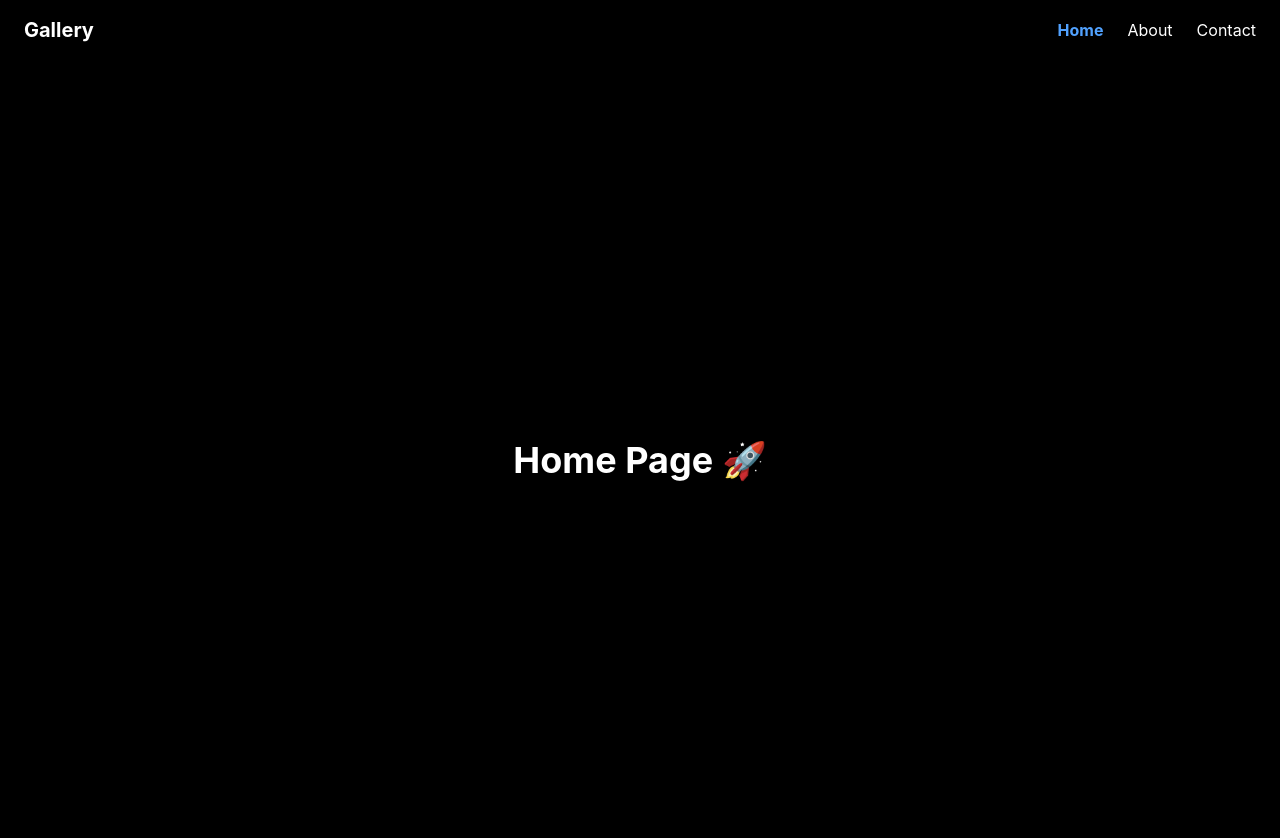
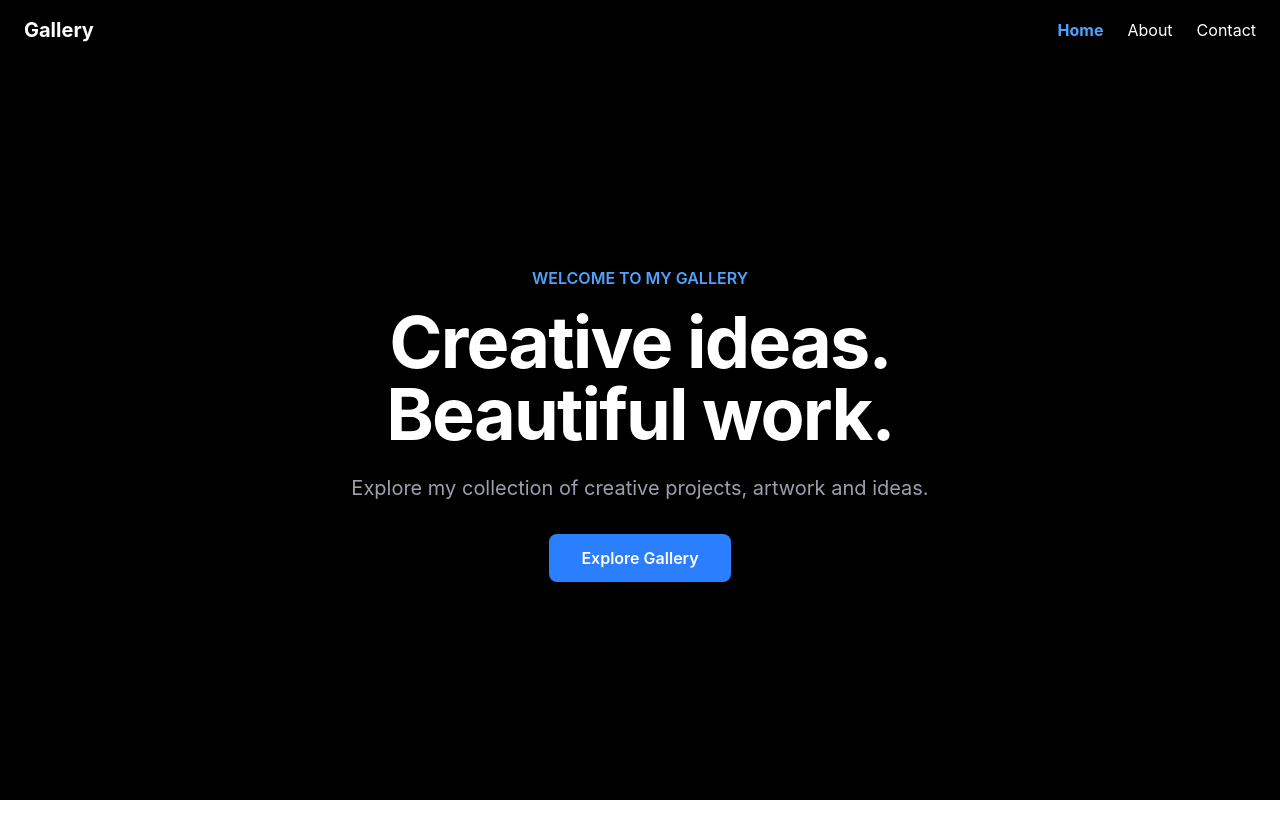
Before and after one commit to SvetLanaJus/gallery, a React (Vite) app: page / in a window 1280 px wide. Shown: the top 838 px of the page. After the commit the page ends 800 px from the top, so only its background shows below. Built offline with nearby package versions, Linux system fonts and the light colour scheme.

Commit message:
Add Hero section

```diff
--- /dev/null
+++ b/src/components/Hero.tsx
@@ -0,0 +1,25 @@
+export default function Hero() {
+  return (
+    <section className="min-h-[calc(100vh-72px)] flex items-center justify-center px-6">
+      <div className="text-center max-w-3xl">
+        <p className="text-blue-400 font-semibold mb-4">
+          WELCOME TO MY GALLERY
+        </p>
+
+        <h1 className="text-5xl md:text-7xl font-bold tracking-tight mb-6">
+          Creative ideas.
+          <br />
+          Beautiful work.
+        </h1>
+
+        <p className="text-lg md:text-xl text-gray-400 mb-8">
+          Explore my collection of creative projects, artwork and ideas.
+        </p>
+
+        <button className="bg-blue-500 hover:bg-blue-600 text-white font-semibold px-8 py-3 rounded-lg transition">
+          Explore Gallery
+        </button>
+      </div>
+    </section>
+  )
+}
--- a/src/pages/Home.tsx
+++ b/src/pages/Home.tsx
@@ -1,9 +1,9 @@
+import Hero from "../components/Hero"
+
 export default function Home() {
   return (
-    <div className="min-h-screen flex items-center justify-center">
-      <h1 className="text-4xl font-bold">
-        Home Page 🚀
-      </h1>
-    </div>
+    <main>
+      <Hero />
+    </main>
   )
 }
```
